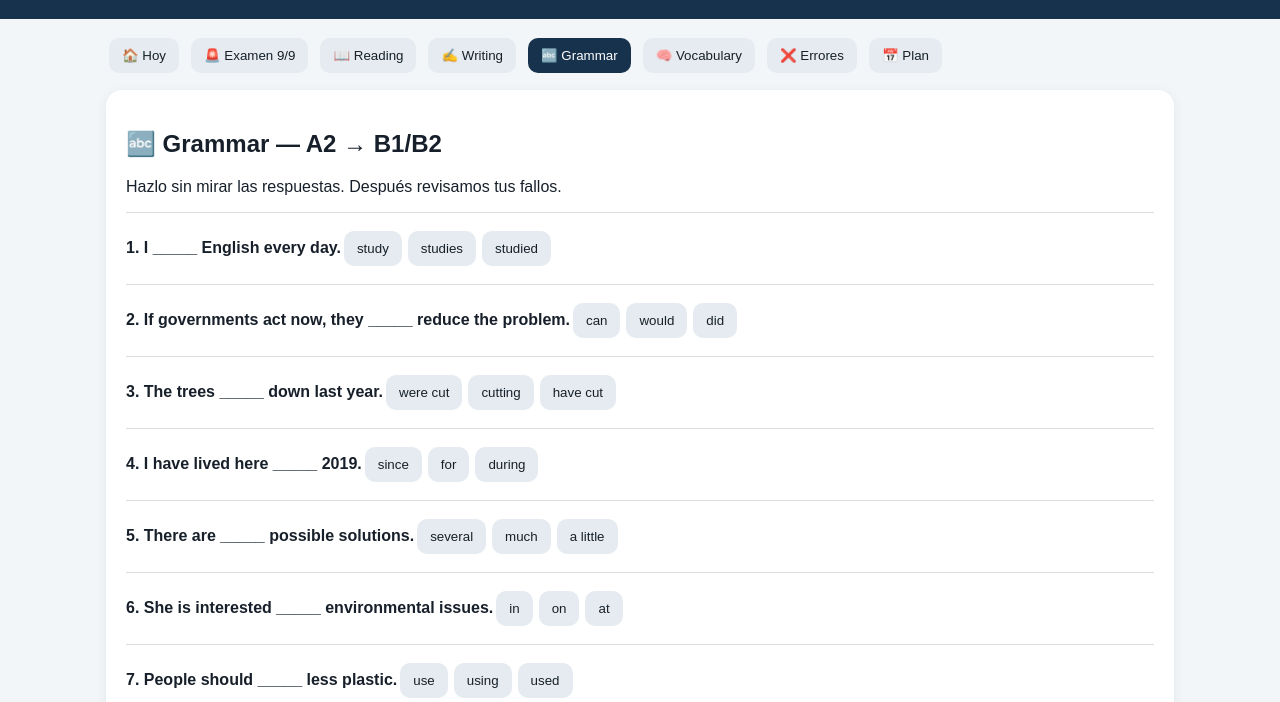
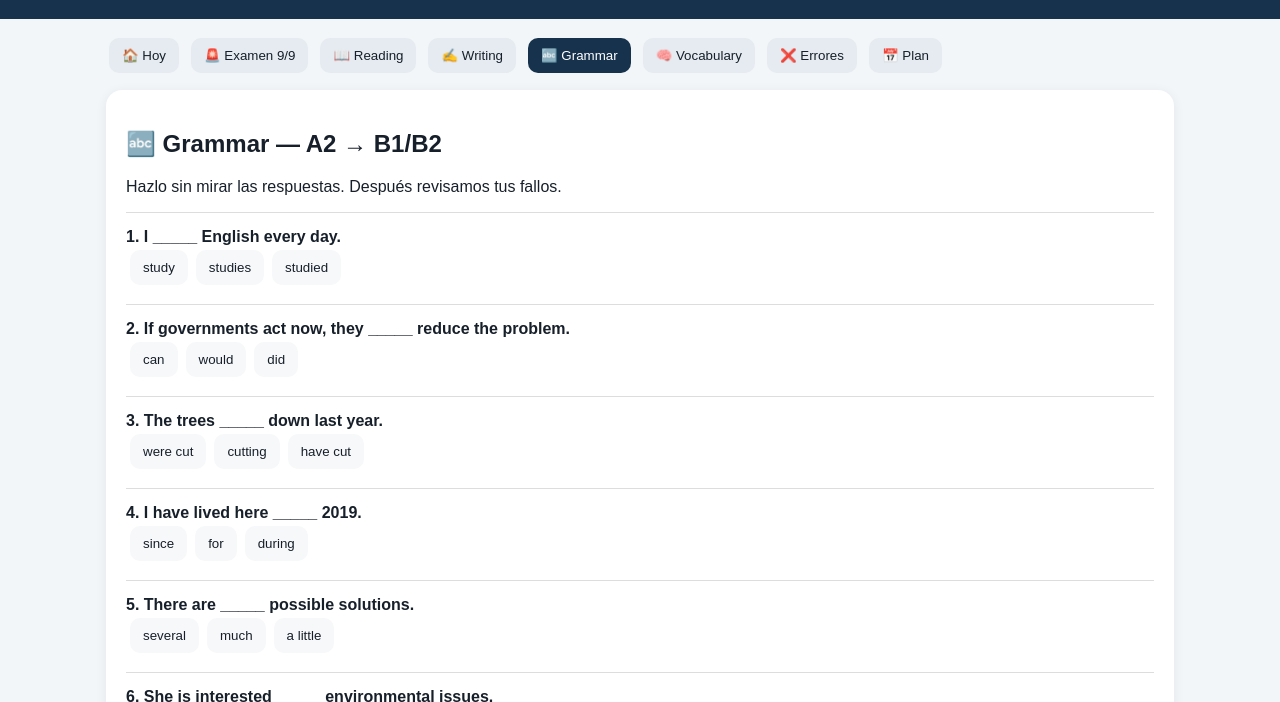
Before and after one commit to eduxo90-bit/english-exam-coach, a plain HTML site: page index.html in a window 1280 px wide. Both pictures are taken after a click on the button "🔤 Grammar". Shown: the part 86-788 px from the top of the page. Drawn offline with Linux system fonts and the light colour scheme.

Commit message:
Add files via upload

```diff
--- a/index.html
+++ b/index.html
@@ -16,7 +16,7 @@ button.active,.primary{background:var(--navy);color:#fff}
 .hidden{display:none}.grid{display:grid;grid-template-columns:repeat(auto-fit,minmax(190px,1fr));gap:12px}
 .stat{background:#eef5f5;border-radius:12px;padding:15px}
 .timer{font-size:2rem;text-align:center;font-weight:bold;padding:12px;background:#edf5f5;border-radius:12px}
-.question{border-top:1px solid #ddd;padding:15px 0}.option{display:block;width:100%;text-align:left;background:#f7f8fa}
+.question{border-top:1px solid #ddd;padding:15px 0}.option{display:block;width:100%;text-align:left;background:#f7f8fa}.goption{display:inline-block;text-align:left;background:#f7f8fa;margin:4px;padding:10px 13px;border-radius:10px;border:0;cursor:pointer}
 .correct{background:var(--ok)!important}.wrong{background:var(--bad)!important}
 .small{color:var(--muted);font-size:.9rem}.badge{display:inline-block;background:#e9eef3;padding:5px 9px;border-radius:20px;margin:3px}
 textarea{width:100%;min-height:260px;padding:12px;border:1px solid #ccd5df;border-radius:10px;font:16px Arial}
@@ -170,8 +170,9 @@ const grammar=[
 ["If I _____ more time, I would study every day.",["had","have","will have"],0],
 ["By next year, I _____ English for several years.",["will have studied","study","studied"],0]
 ];
-gquiz.innerHTML=grammar.map((q,i)=>'<div class="question"><b>'+(i+1)+'. '+q[0]+'</b>'+q[1].map((o,j)=>'<button onclick="this.parentNode.dataset.a='+j+'">'+o+'</button>').join('')+'</div>').join('');
-function gradeGrammar(){let s=0;document.querySelectorAll('#gquiz .question').forEach((d,i)=>{if(Number(d.dataset.a)===grammar[i][2])s++});localStorage.setItem('grammarScore',s+'/'+grammar.length);gresult.innerHTML='<div class="card"><h3>'+s+'/'+grammar.length+'</h3><p>'+ (s>=8?'Muy bien.':'Repasa los fallos y vuelve a intentarlo.')+'</p></div>';updateMistakes()}
+gquiz.innerHTML=grammar.map((q,i)=>'<div class="question"><b>'+(i+1)+'. '+q[0]+'</b><div>'+q[1].map((o,j)=>'<button type="button" class="goption" data-i="'+i+'" data-j="'+j+'" onclick="pickGrammar(this)">'+o+'</button>').join('')+'</div></div>').join('');
+function pickGrammar(btn){const i=Number(btn.dataset.i);const q=document.querySelectorAll('#gquiz .question')[i];q.querySelectorAll('.goption').forEach(x=>x.classList.remove('correct','wrong'));q.dataset.a=btn.dataset.j;btn.classList.add('correct')}
+function gradeGrammar(){let s=0;document.querySelectorAll('#gquiz .question').forEach((d,i)=>{const a=Number(d.dataset.a);const buttons=d.querySelectorAll('.goption');buttons.forEach((b,j)=>{b.disabled=true;if(j===grammar[i][2])b.classList.add('correct');if(j===a&&j!==grammar[i][2])b.classList.add('wrong')});if(a===grammar[i][2])s++});localStorage.setItem('grammarScore',s+'/'+grammar.length);gresult.innerHTML='<div class="card"><h3>'+s+'/'+grammar.length+'</h3><p>'+ (s>=8?'Muy bien.':'Repasa los fallos y vuelve a intentarlo.')+'</p></div>';updateMistakes()}
 
 const vocab=[
 ["deforestation","deforestación"],["biodiversity","biodiversidad"],["soil erosion","erosión del suelo"],["greenhouse gas emissions","emisiones de gases de efecto invernadero"],["habitat","hábitat"],["reforestation","reforestación"],["land management","gestión del territorio"],["depleted soil","suelo empobrecido"],["subsistence farming","agricultura de subsistencia"],["livestock","ganado"],["desertification","desertificación"],["resilience","resiliencia"],["to tackle","abordar"],["to reduce","reducir"],["threat","amenaza"],["reliable","fiable"],["evidence","evidencia"],["however","sin embargo"],["therefore","por lo tanto"],["in addition","además"]
```
